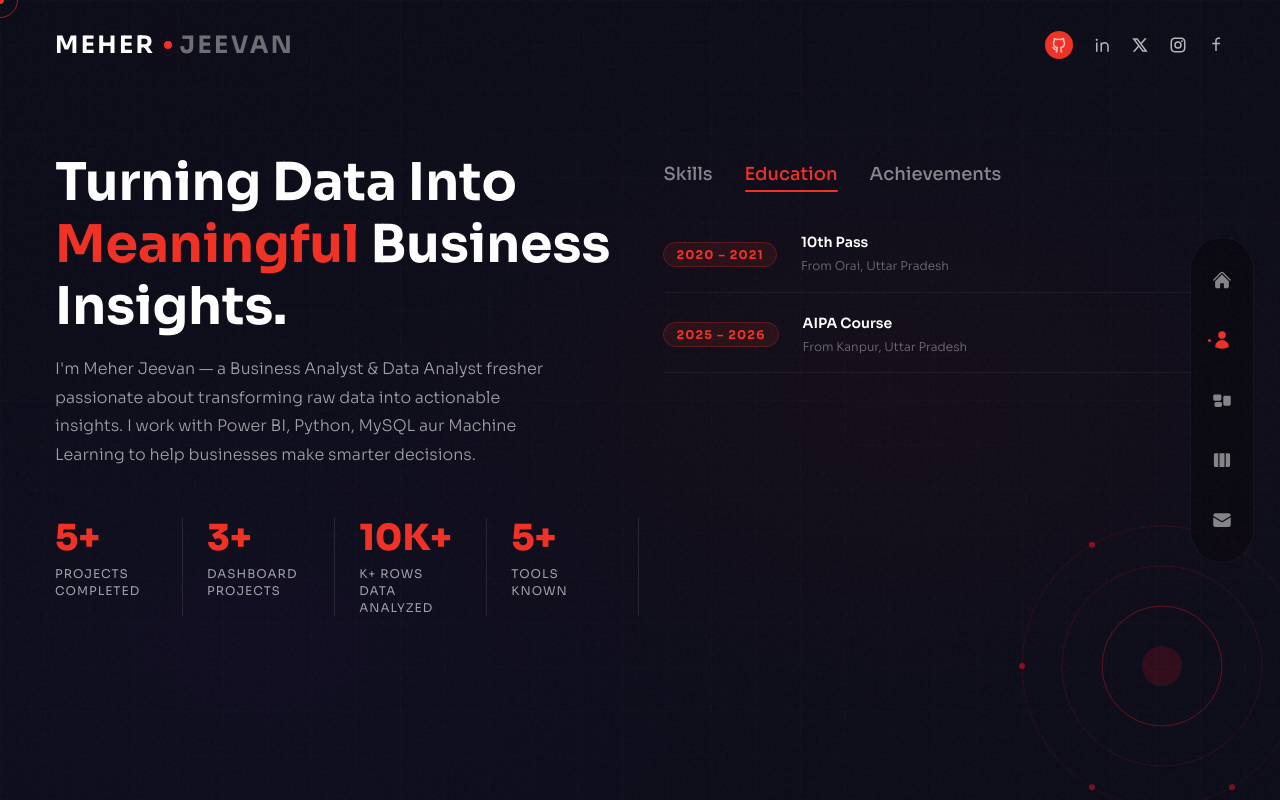
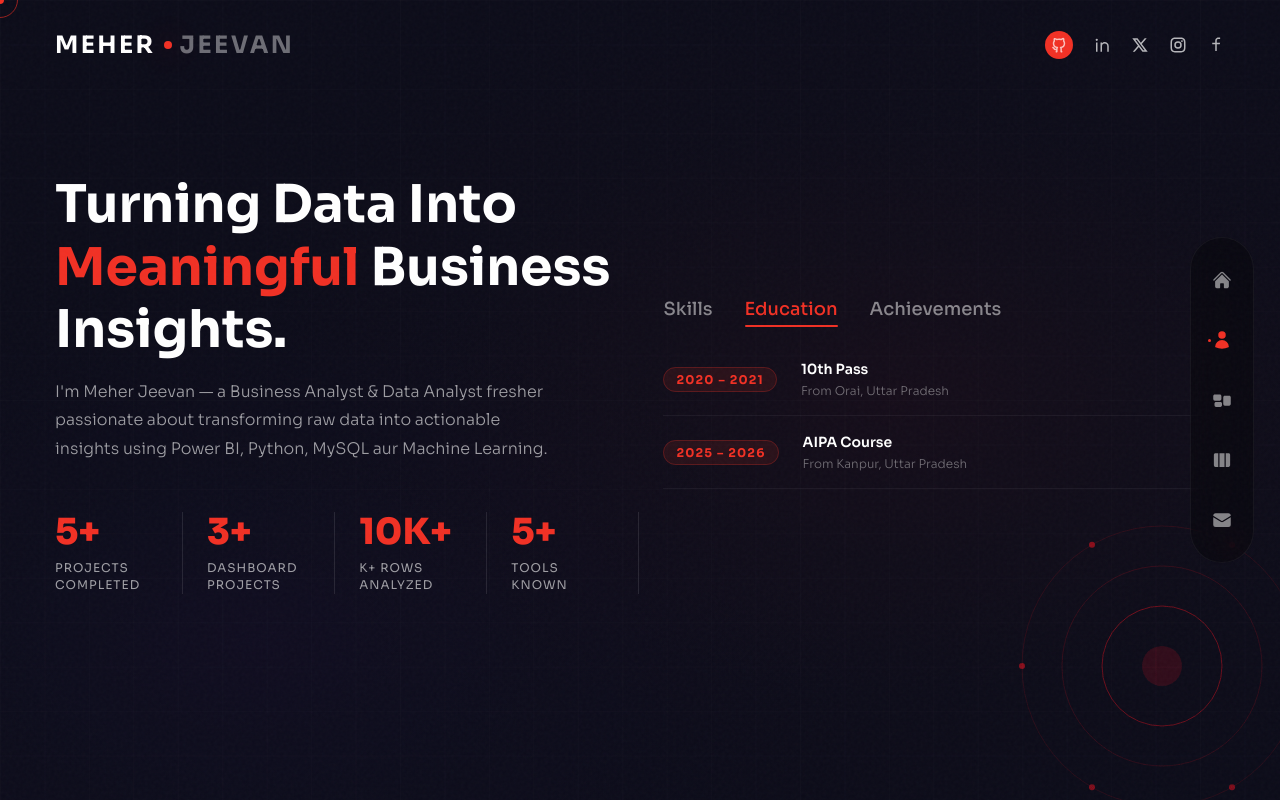
Before and after one commit to Jeevan92-coder/portfolio, a Next.js app: page /about in a window 1280 px wide. Both pictures are taken after a click on the button "Education". Built offline with nearby package versions, Linux system fonts and the light colour scheme.

Commit message:
Update index.jsx

```diff
--- a/pages/about/index.jsx
+++ b/pages/about/index.jsx
@@ -1,24 +1,71 @@
 import { useState } from "react";
-import { motion } from "framer-motion";
-import {
-  FaPython, FaCode,
-} from "react-icons/fa";
-import {
-  SiMicrosoftoffice, SiMysql, SiPowerbi, SiTensorflow, SiScikitlearn,
-} from "react-icons/si";
+import { motion, AnimatePresence } from "framer-motion";
+import Image from "next/image";
+import { FaPython, FaCode } from "react-icons/fa";
+import { SiMicrosoftoffice, SiMysql, SiPowerbi, SiTensorflow, SiScikitlearn } from "react-icons/si";
+import { HiX } from "react-icons/hi";
+import { BsDownload } from "react-icons/bs";
 import CountUp from "react-countup";
 import Avatar from "../../components/Avatar";
 import Circles from "../../components/Circles";
 import { fadeIn } from "../../variants";
 
-// ── Tabs ──────────────────────────────────────────────────────────
+// ── Certificate list ───────────────────────────────────────────────
+const certificates = [
+  "AI Fluency",
+  "Accessibility Fundamentals",
+  "Azure Architecture and Services",
+  "Azure Management and Governance",
+  "Build Web Pages with HTML and CSS for Beginners",
+  "Career Essentials in Cybersecurity (Course)",
+  "Career Essentials in Cybersecurity (Learning Path)",
+  "Career Essentials in Cybersecurity (LinkedIn)",
+  "Career Essentials in Software Development (Course)",
+  "Career Essentials in Software Development (Learning Path)",
+  "Career Essentials in Software Development (Oct 2025)",
+  "Collaborating with Microsoft Teams",
+  "Create Machine Learning Models",
+  "Cybersecurity Awareness & Terminology (1)",
+  "Cybersecurity Awareness & Terminology (2)",
+  "Cybersecurity Awareness & Terminology (3)",
+  "Cybersecurity Awareness & Terminology (4)",
+  "Cybersecurity Foundations (1)",
+  "Cybersecurity Foundations (2)",
+  "Cybersecurity Foundations (3)",
+  "Cybersecurity Foundations (4)",
+  "Design a Dream Destination with AI",
+  "Exploring Basic Computer Concepts",
+  "Get Started with Microsoft 365 Copilot",
+  "Get Started with Microsoft Data Analytics (Copy)",
+  "Get Started with Microsoft Data Analytics",
+  "Introduction to AI Skills for Nonprofits (EN-GB)",
+  "Introduction to AI Skills for Nonprofits",
+  "Introduction to Cloud Concepts",
+  "Learn the Basics of Web Accessibility",
+  "Microsoft Copilot for Productivity (Course)",
+  "Microsoft Copilot for Productivity (Learning Path)",
+  "Microsoft Security Copilot (Course)",
+  "Microsoft Security Copilot (Learning Path)",
+  "Prepare Data for Analysis with Power BI (2)",
+  "Prepare Data for Analysis with Power BI",
+  "Query and Modify Data with Transact-SQL",
+  "Remote Development with VS Code",
+  "Responsible Use of AI in Education",
+  "Strengthen Decision-Making with Generative AI (1)",
+  "Strengthen Decision-Making with Generative AI (2)",
+  "Strengthen Decision-Making with Generative AI (3)",
+  "The Cybersecurity Threat Landscape (1)",
+  "The Cybersecurity Threat Landscape (2)",
+  "Understand Data Concepts",
+];
+
+// ── Tabs data ──────────────────────────────────────────────────────
 const aboutData = [
   {
     title: "Skills",
     info: [
       {
-        title: "Technical Skills",
-        stage: "tools",
+        title: "Technical Skills", stage: "tools",
         icons: [
           { Icon: FaPython,          label: "Python"       },
           { Icon: SiMicrosoftoffice, label: "MS Office"    },
@@ -30,79 +77,42 @@ const aboutData = [
         ],
       },
       {
-        title: "Non-Technical Skills",
-        stage: "badges",
-        badges: [
-          "Communication", "Teamwork", "Time Management",
-          "Adaptability", "Problem Solving",
-        ],
+        title: "Non-Technical Skills", stage: "badges",
+        badges: ["Communication", "Teamwork", "Time Management", "Adaptability", "Problem Solving"],
       },
     ],
   },
   {
     title: "Education",
     info: [
-      {
-        title: "10th Pass",
-        stage: "2020 – 2021",
-        detail: "From Orai, Uttar Pradesh",
-      },
-      {
-        title: "AIPA Course",
-        stage: "2025 – 2026",
-        detail: "From Kanpur, Uttar Pradesh",
-      },
+      { title: "10th Pass",    stage: "2020 – 2021", detail: "From Orai, Uttar Pradesh" },
+      { title: "AIPA Course",  stage: "2025 – 2026", detail: "From Kanpur, Uttar Pradesh" },
     ],
   },
   {
     title: "Achievements",
     info: [
-      {
-        title: "5+ Data Analytics Projects",
-        stage: "🏆",
-        detail: "Real-world Power BI dashboards, ML models aur web apps jo actual business problems solve karte hain.",
-      },
-      {
-        title: "Customer Segmentation Model",
-        stage: "🥇",
-        detail: "K-Means clustering se 200+ customers ko 5 segments mein classify kiya — Silhouette Score: 0.5547.",
-      },
-      {
-        title: "Bank Churn Prediction",
-        stage: "🤖",
-        detail: "ML model se bank customers ka churn predict kiya — Scikit-learn, Pandas & Seaborn use karke.",
-      },
-      {
-        title: "Full-Stack Web Application",
-        stage: "💻",
-        detail: "Flask + MySQL se User Management System banaya — OTP verification, profile upload aur session management.",
-      },
-      {
-        title: "Professional Power BI Dashboard",
-        stage: "📊",
-        detail: "Multi-page professional dashboard with Customer Overview, Segmentation aur KPI tracking — client-ready design.",
-      },
-      {
-        title: "VIEW ALL CERTIFICATES",
-        stage: "📜",
-        detail: "Saare certificates Google Drive mein available hain — click karke directly open karo.",
-        link: "https://drive.google.com/drive/folders/160eN2Ckrpj5dD9vMb5IMD5wIeT579Lwt?usp=drive_link",
-      },
+      { title: "5+ Data Analytics Projects",       stage: "🏆", detail: "Real-world Power BI dashboards, ML models aur web apps." },
+      { title: "Customer Segmentation Model",       stage: "🥇", detail: "K-Means clustering — Silhouette Score: 0.5547." },
+      { title: "Bank Churn Prediction",             stage: "🤖", detail: "ML model — Scikit-learn, Pandas & Seaborn." },
+      { title: "Full-Stack Web Application",        stage: "💻", detail: "Flask + MySQL — OTP verification, session management." },
+      { title: "Professional Power BI Dashboard",   stage: "📊", detail: "Multi-page dashboard — client-ready design." },
+      { title: "45 Microsoft Certificates",         stage: "📜", detail: "Neeche saare certificates dekho — click karke full size mein open honge.", isCertSection: true },
     ],
   },
 ];
 
-// ── Stats ─────────────────────────────────────────────────────────
 const stats = [
-  { num: 5,  label: "Projects Completed",       suffix: "+" },
-  { num: 3,  label: "Dashboard Projects",        suffix: "+" },
-  { num: 10, label: "K+ Rows Data Analyzed",     suffix: "K+" },
-  { num: 5,  label: "Tools Known",               suffix: "+" },
+  { num: 5,  label: "Projects Completed", suffix: "+" },
+  { num: 3,  label: "Dashboard Projects", suffix: "+" },
+  { num: 10, label: "K+ Rows Analyzed",   suffix: "K+" },
+  { num: 5,  label: "Tools Known",        suffix: "+" },
 ];
 
-// ── About Page ────────────────────────────────────────────────────
+// ── Main ──────────────────────────────────────────────────────────
 const About = () => {
   const [activeTab, setActiveTab] = useState("Skills");
+  const [lightbox, setLightbox] = useState(null);
 
   const currentData = aboutData.find((d) => d.title === activeTab)?.info || [];
 
@@ -110,97 +120,64 @@ const About = () => {
     <div className="h-full bg-primary/30 py-32 text-center xl:text-left">
       <Circles />
 
-      <motion.div
-        variants={fadeIn("right", 0.2)}
-        initial="hidden" animate="show" exit="hidden"
-        className="hidden xl:flex absolute bottom-0 -left-[370px]"
-      >
+      <motion.div variants={fadeIn("right", 0.2)} initial="hidden" animate="show" exit="hidden"
+        className="hidden xl:flex absolute bottom-0 -left-[370px]">
         <Avatar />
       </motion.div>
 
       <div className="container mx-auto h-full flex flex-col items-center xl:flex-row gap-x-6">
 
-        {/* ── Left ── */}
+        {/* Left */}
         <div className="flex-1 flex flex-col justify-center">
-          <motion.h2
-            variants={fadeIn("right", 0.2)}
-            initial="hidden" animate="show" exit="hidden"
-            className="h2"
-          >
-            Turning Data Into{" "}
-            <span className="text-accent">Meaningful</span> Business Insights.
+          <motion.h2 variants={fadeIn("right", 0.2)} initial="hidden" animate="show" exit="hidden" className="h2">
+            Turning Data Into <span className="text-accent">Meaningful</span> Business Insights.
           </motion.h2>
-
-          <motion.p
-            variants={fadeIn("right", 0.4)}
-            initial="hidden" animate="show" exit="hidden"
-            className="max-w-[500px] mx-auto xl:mx-0 mb-6 xl:mb-12 px-2 xl:px-0"
-          >
-            I&apos;m Meher Jeevan — a Business Analyst & Data Analyst fresher passionate
-            about transforming raw data into actionable insights. I work with Power BI,
-            Python, MySQL aur Machine Learning to help businesses make smarter decisions.
+          <motion.p variants={fadeIn("right", 0.4)} initial="hidden" animate="show" exit="hidden"
+            className="max-w-[500px] mx-auto xl:mx-0 mb-6 xl:mb-12 px-2 xl:px-0">
+            I&apos;m Meher Jeevan — a Business Analyst & Data Analyst fresher passionate about transforming raw data
+            into actionable insights using Power BI, Python, MySQL aur Machine Learning.
           </motion.p>
-
-          {/* Stats */}
-          <motion.div
-            variants={fadeIn("right", 0.6)}
-            initial="hidden" animate="show" exit="hidden"
-            className="hidden md:flex md:max-w-xl xl:max-w-none mx-auto xl:mx-0 mb-8"
-          >
+          <motion.div variants={fadeIn("right", 0.6)} initial="hidden" animate="show" exit="hidden"
+            className="hidden md:flex md:max-w-xl xl:max-w-none mx-auto xl:mx-0 mb-8">
             <div className="flex flex-1 xl:gap-x-6">
-              {stats.map((stat, i) => (
+              {stats.map((s, i) => (
                 <div key={i} className="relative flex-1 after:w-[1px] after:h-full after:bg-white/10 after:absolute after:top-0 after:right-0">
                   <div className="text-2xl xl:text-4xl font-extrabold text-accent mb-2">
-                    <CountUp start={0} end={stat.num} duration={5} />
-                    {stat.suffix}
+                    <CountUp start={0} end={s.num} duration={5} />{s.suffix}
                   </div>
-                  <div className="text-xs uppercase tracking-[1px] leading-[1.4] max-w-[100px] text-white/60">
-                    {stat.label}
-                  </div>
+                  <div className="text-xs uppercase tracking-[1px] leading-[1.4] max-w-[100px] text-white/60">{s.label}</div>
                 </div>
               ))}
             </div>
           </motion.div>
         </div>
 
-        {/* ── Right ── */}
-        <motion.div
-          variants={fadeIn("left", 0.4)}
-          initial="hidden" animate="show" exit="hidden"
-          className="flex flex-col w-full xl:max-w-[48%] h-[480px]"
+        {/* Right */}
+        <motion.div variants={fadeIn("left", 0.4)} initial="hidden" animate="show" exit="hidden"
+          className="flex flex-col w-full xl:max-w-[48%]"
+          style={{ maxHeight: "75vh" }}
         >
-          {/* Tab Buttons */}
+          {/* Tabs */}
           <div className="flex gap-x-4 xl:gap-x-8 mx-auto xl:mx-0 mb-4">
             {aboutData.map((tab) => (
-              <button
-                key={tab.title}
-                onClick={() => setActiveTab(tab.title)}
-                className={`cursor-pointer capitalize xl:text-lg font-medium relative pb-1 transition-all duration-300 ${
-                  activeTab === tab.title ? "text-accent" : "text-white/50 hover:text-white"
-                }`}
-              >
+              <button key={tab.title} onClick={() => setActiveTab(tab.title)}
+                className={`cursor-pointer capitalize xl:text-lg font-medium relative pb-1 transition-all duration-300 ${activeTab === tab.title ? "text-accent" : "text-white/50 hover:text-white"}`}>
                 {tab.title}
                 {activeTab === tab.title && (
-                  <motion.span
-                    layoutId="underline"
-                    className="absolute left-0 bottom-0 h-[2px] w-full bg-accent rounded-full"
-                  />
+                  <motion.span layoutId="underline" className="absolute left-0 bottom-0 h-[2px] w-full bg-accent rounded-full" />
                 )}
               </button>
             ))}
           </div>
 
           {/* Tab Content */}
-          <div className="py-2 xl:py-6 flex flex-col gap-y-4 xl:gap-y-5 items-center xl:items-start overflow-y-auto pr-1 scrollbar-thin scrollbar-thumb-accent/30">
+          <div className="py-2 xl:py-4 flex flex-col gap-y-4 items-center xl:items-start overflow-y-auto pr-1"
+            style={{ scrollbarWidth: "thin", scrollbarColor: "rgba(241,48,36,0.3) transparent" }}>
             {currentData.map((item, i) => (
-              <motion.div
-                key={i}
-                initial={{ opacity: 0, y: 10 }}
-                animate={{ opacity: 1, y: 0 }}
-                transition={{ delay: i * 0.08 }}
-                className="w-full"
-              >
-                {/* ── Tools (icons) ── */}
+              <motion.div key={i} initial={{ opacity: 0, y: 10 }} animate={{ opacity: 1, y: 0 }}
+                transition={{ delay: i * 0.07 }} className="w-full">
+
+                {/* Tools */}
                 {item.stage === "tools" && (
                   <div className="mb-4">
                     <h4 className="text-sm text-white/50 uppercase tracking-widest mb-3">{item.title}</h4>
@@ -218,7 +195,7 @@ const About = () => {
                   </div>
                 )}
 
-                {/* ── Badges (non-technical) ── */}
+                {/* Badges */}
                 {item.stage === "badges" && (
                   <div className="mb-2">
                     <h4 className="text-sm text-white/50 uppercase tracking-widest mb-3">{item.title}</h4>
@@ -233,51 +210,118 @@ const About = () => {
                   </div>
                 )}
 
-                {/* ── Education & Achievements ── */}
-                {!item.stage || (item.stage !== "tools" && item.stage !== "badges") ? (
-                  item.link ? (
-                    <a
-                      href={item.link}
-                      target="_blank"
-                      rel="noopener noreferrer"
-                      className="flex gap-x-4 items-center w-full mt-2 px-4 py-3 rounded-xl transition-all duration-300 group"
-                      style={{ background: "rgba(241,48,36,0.08)", border: "1px solid rgba(241,48,36,0.3)" }}
-                    >
-                      <div className="text-2xl flex-shrink-0 w-10 text-center">{item.stage}</div>
-                      <div className="flex-1">
-                        <h4 className="text-sm font-bold text-accent tracking-widest uppercase">{item.title}</h4>
-                        <p className="text-xs text-white/40 mt-1">{item.detail}</p>
-                      </div>
-                      <div className="text-accent text-lg group-hover:scale-110 transition-transform duration-300">↗</div>
-                    </a>
-                  ) : (
+                {/* Education rows */}
+                {item.stage !== "tools" && item.stage !== "badges" && !item.isCertSection && (
                   <div className="flex gap-x-6 items-center w-full group border-b border-white/5 pb-4">
-                      {/* Year Badge */}
                     <div className="flex-shrink-0 text-center min-w-[80px]">
                       <span className="text-xs font-bold text-accent tracking-widest px-3 py-1 rounded-full"
                         style={{ background: "rgba(241,48,36,0.1)", border: "1px solid rgba(241,48,36,0.25)" }}>
                         {item.stage}
                       </span>
                     </div>
-                      {/* Content */}
                     <div className="flex-1">
-                        <h4 className="text-sm font-semibold text-white group-hover:text-accent transition-colors duration-300">
-                          {item.title}
-                        </h4>
-                        {item.detail && (
-                          <p className="text-xs text-white/40 mt-1 leading-relaxed">{item.detail}</p>
-                        )}
+                      <h4 className="text-sm font-semibold text-white group-hover:text-accent transition-colors duration-300">{item.title}</h4>
+                      {item.detail && <p className="text-xs text-white/40 mt-1">{item.detail}</p>}
                     </div>
                   </div>
-                  )
-                ) : null}
+                )}
+
+                {/* Achievement rows (emoji stage) */}
+                {item.stage && !["tools","badges"].includes(item.stage) && !item.isCertSection && item.stage.length <= 2 && (
+                  <div className="flex gap-x-4 items-start group border-b border-white/5 pb-3">
+                    <div className="text-2xl flex-shrink-0 w-10 text-center">{item.stage}</div>
+                    <div className="flex-1">
+                      <h4 className="text-sm font-semibold text-white group-hover:text-accent transition-colors duration-300">{item.title}</h4>
+                      {item.detail && <p className="text-xs text-white/40 mt-1">{item.detail}</p>}
+                    </div>
+                  </div>
+                )}
+
+                {/* Certificates Grid Section */}
+                {item.isCertSection && (
+                  <div className="w-full mt-2">
+                    <div className="flex items-center gap-3 mb-4">
+                      <span className="text-2xl">📜</span>
+                      <div>
+                        <h4 className="text-sm font-semibold text-accent">{item.title}</h4>
+                        <p className="text-xs text-white/40">{item.detail}</p>
+                      </div>
+                    </div>
+                    <div className="grid grid-cols-3 gap-2">
+                      {certificates.map((cert, ci) => (
+                        <motion.div key={ci}
+                          whileHover={{ scale: 1.03, y: -2 }}
+                          onClick={() => setLightbox(cert)}
+                          className="group cursor-pointer rounded-lg overflow-hidden"
+                          style={{ border: "1px solid rgba(255,255,255,0.08)", background: "rgba(255,255,255,0.02)" }}
+                        >
+                          <div className="relative w-full bg-white overflow-hidden" style={{ aspectRatio: "4/3" }}>
+                            <Image
+                              src={`/certificates/${cert}.jpg`}
+                              alt={cert}
+                              fill
+                              className="object-cover group-hover:scale-105 transition-transform duration-500"
+                              sizes="150px"
+                            />
+                            <div className="absolute inset-0 bg-black/0 group-hover:bg-black/25 transition-all duration-300 flex items-center justify-center">
+                              <span className="opacity-0 group-hover:opacity-100 text-white text-[9px] px-2 py-0.5 rounded-full transition-all"
+                                style={{ background: "rgba(241,48,36,0.9)" }}>View</span>
+                            </div>
+                          </div>
+                          <div className="px-2 py-1.5">
+                            <p className="text-[9px] text-white/60 leading-tight line-clamp-2 group-hover:text-accent transition-colors">{cert}</p>
+                          </div>
+                        </motion.div>
+                      ))}
+                    </div>
+                  </div>
+                )}
 
               </motion.div>
             ))}
           </div>
         </motion.div>
+      </div>
 
+      {/* Lightbox */}
+      <AnimatePresence>
+        {lightbox && (
+          <motion.div initial={{ opacity: 0 }} animate={{ opacity: 1 }} exit={{ opacity: 0 }}
+            onClick={() => setLightbox(null)}
+            className="fixed inset-0 z-50 flex items-center justify-center p-4"
+            style={{ background: "rgba(0,0,0,0.92)", backdropFilter: "blur(12px)" }}>
+            <motion.div
+              initial={{ scale: 0.85, opacity: 0 }} animate={{ scale: 1, opacity: 1 }}
+              exit={{ scale: 0.85, opacity: 0 }}
+              transition={{ type: "spring", stiffness: 300, damping: 25 }}
+              onClick={(e) => e.stopPropagation()}
+              className="relative max-w-2xl w-full rounded-2xl overflow-hidden"
+              style={{ border: "1px solid rgba(255,255,255,0.1)" }}
+            >
+              <button onClick={() => setLightbox(null)}
+                className="absolute top-3 right-3 z-10 w-9 h-9 rounded-full flex items-center justify-center text-white hover:text-accent transition-colors"
+                style={{ background: "rgba(0,0,0,0.7)" }}>
+                <HiX size={18} />
+              </button>
+              <div className="relative w-full bg-white" style={{ aspectRatio: "4/3" }}>
+                <Image src={`/certificates/${lightbox}.jpg`} alt={lightbox} fill className="object-contain" sizes="700px" />
               </div>
+              <div className="flex items-center justify-between px-5 py-4" style={{ background: "rgba(10,10,18,0.97)" }}>
+                <div>
+                  <h3 className="text-sm font-semibold text-white">{lightbox}</h3>
+                  <p className="text-xs text-white/40 mt-0.5">Microsoft Learn</p>
+                </div>
+                <a href={`/certificates/${lightbox}.jpg`} download
+                  onClick={(e) => e.stopPropagation()}
+                  className="flex items-center gap-2 text-xs px-4 py-2 rounded-full text-white transition-all"
+                  style={{ background: "rgba(241,48,36,0.85)" }}>
+                  <BsDownload size={12} /> Download
+                </a>
+              </div>
+            </motion.div>
+          </motion.div>
+        )}
+      </AnimatePresence>
     </div>
   );
 };
```
Lines whose indentation alone changed are shown as unchanged.
